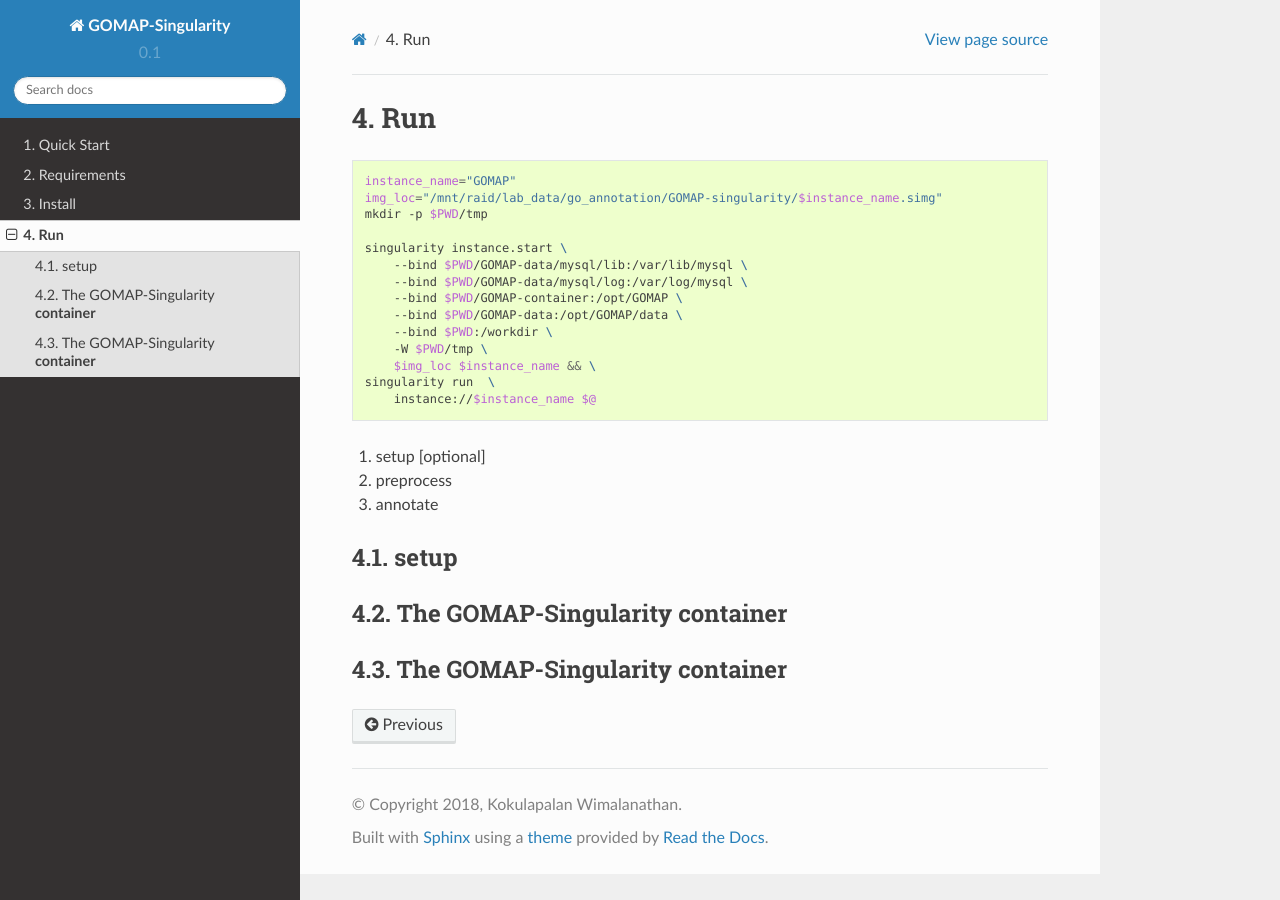
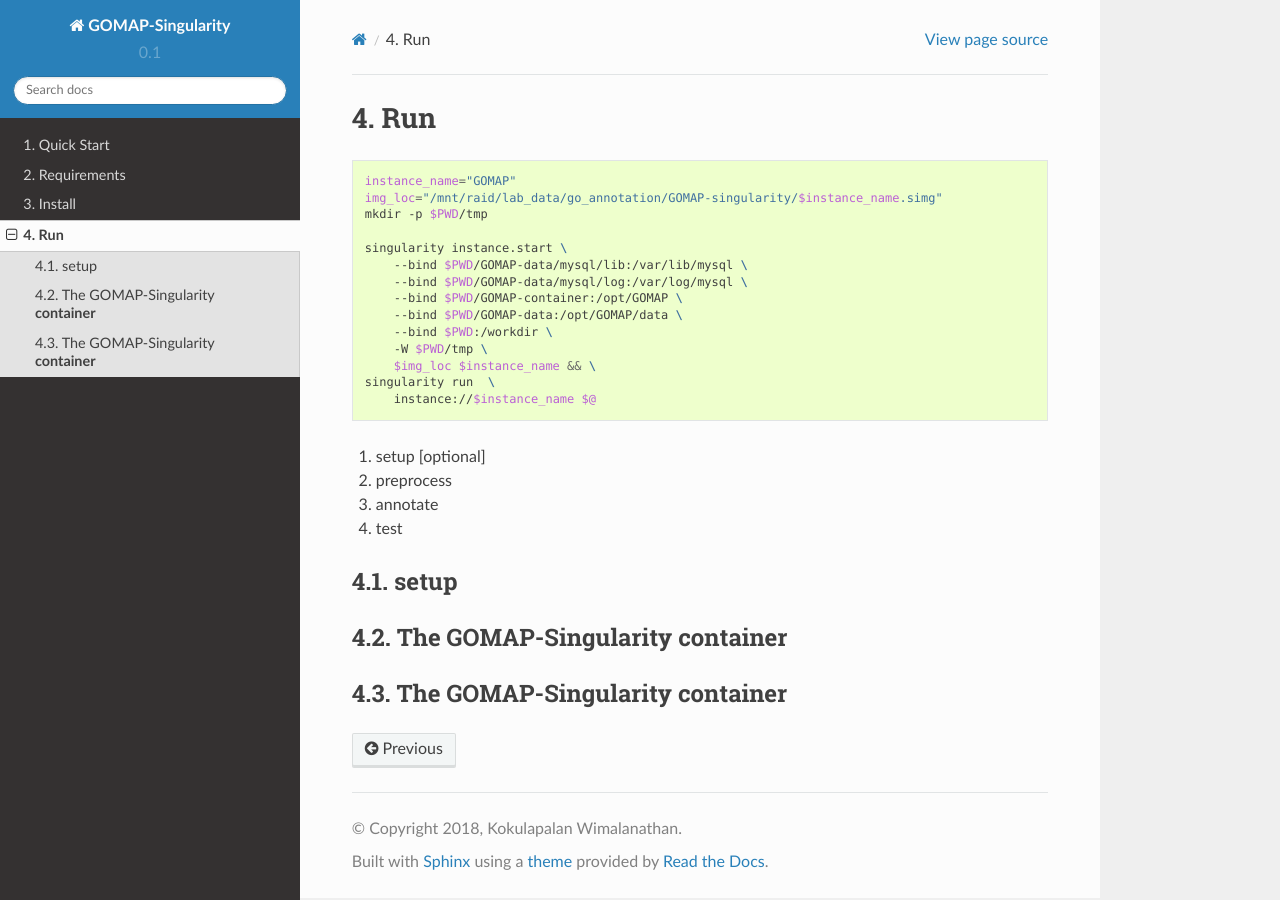
Before and after one commit to Dill-PICL/GOMAP-singularity, a Sphinx documentation site: the page built from docs/RUN.rst, in a window 1280 px wide. Built offline with Sphinx 7.4.7 and the Read the Docs theme 2.0.0, drawn with Linux system fonts in a browser that asks for light colours.

```diff
--- a/docs/RUN.rst
+++ b/docs/RUN.rst
@@ -23,6 +23,7 @@
 1. setup [optional]
 2. preprocess
 3. annotate
+4. test
 
 setup
 -----
```
Also changed, not shown: .gitmodules, 3 other files.
